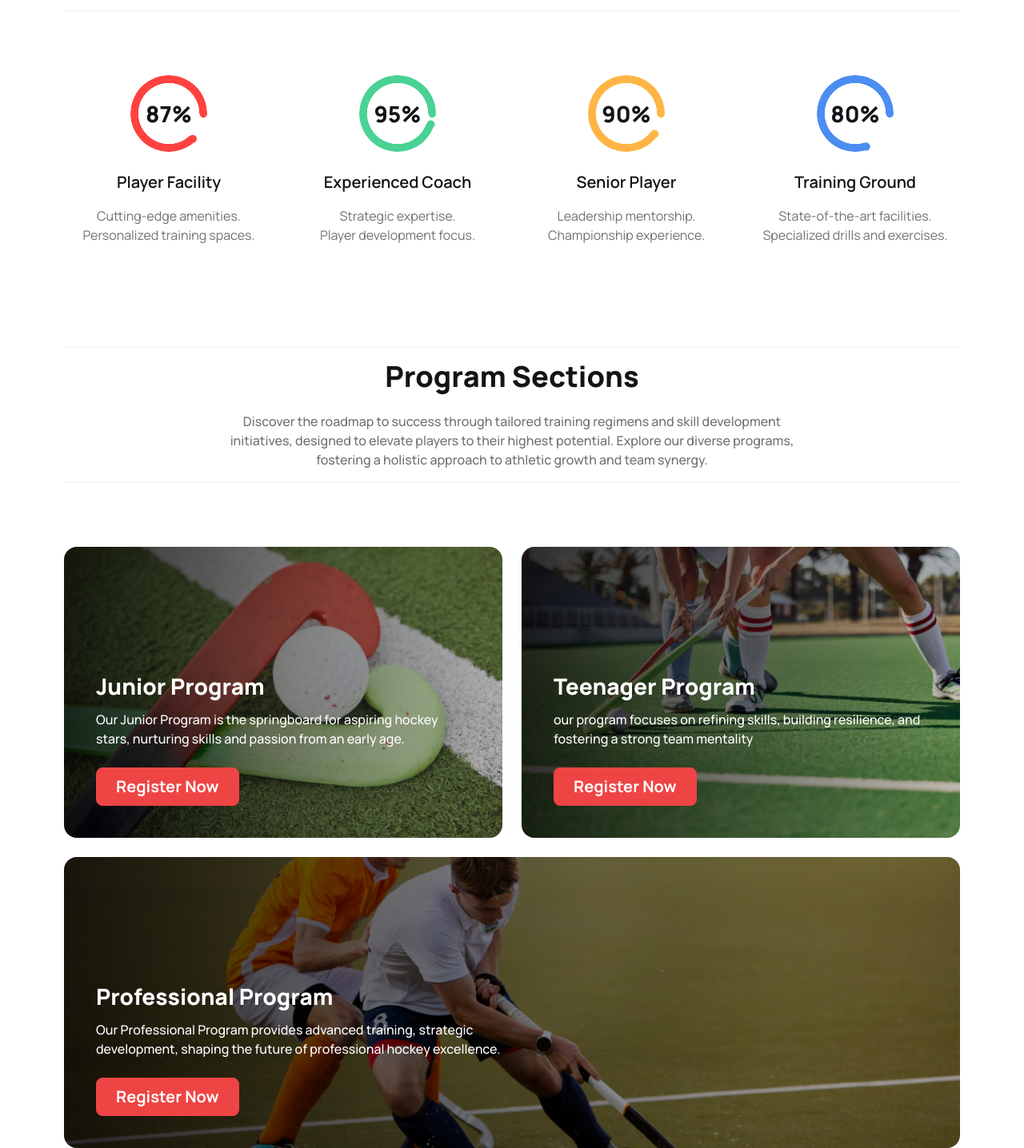
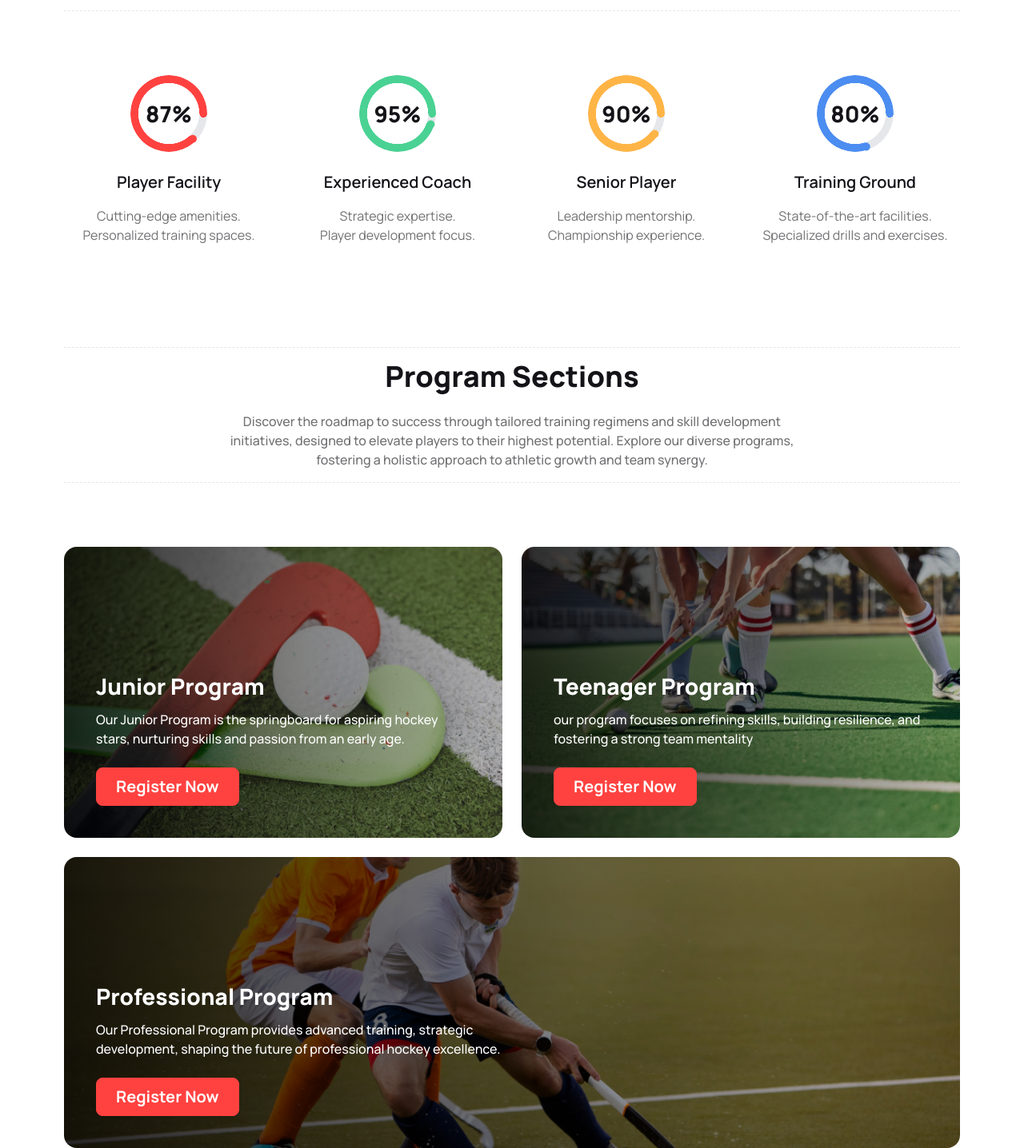
Before and after one commit to imashraf21/sports-demo, a plain HTML site: page index.html in a window 1280 px wide. Shown: the part 1050-2486 px from the top of the page at 80% size. Drawn offline with nearby package versions, Linux system fonts and the light colour scheme.

Commit message:
Fixed Radial Progress

```diff
--- a/index.html
+++ b/index.html
@@ -171,12 +171,14 @@
                         hockey.</p>
                 </div>
             </div>
-            <!-- Percentage -->
+            <!-- Progress -->
             <div class="mt-6 lg:mt-20 grid grid-cols-1 lg:grid-cols-4 gap-6">
                 <div class="text-center">
-                    <div class="radial-progress text-cs-primary rotate-90 scale-x-[-1]"
+                    <div class="radial-progress text-gray-200" style="--value:100; --size: 6rem;" role="progressbar">
+                        <div class="radial-progress z-20 text-cs-primary rotate-90 scale-x-[-1]"
                             style="--value:87; --size: 6rem;" role="progressbar">
                             <div class="text-cs-dark text-[1.75rem] font-extrabold rotate-90 scale-x-[-1]">87%</div>
+                        </div>
                     </div>
                     <div class="mt-6">
                         <h2 class="text-cs-dark font-semibold text-xl">Player Facility</h2>
@@ -185,9 +187,11 @@
                     </div>
                 </div>
                 <div class="text-center">
-                    <div class="radial-progress text-[#49D293FF] rotate-90 scale-x-[-1]"
+                    <div class="radial-progress text-gray-200" style="--value:100; --size: 6rem;" role="progressbar">
+                        <div class="radial-progress z-20 text-[#49D293FF] rotate-90 scale-x-[-1]"
                             style="--value:95; --size: 6rem;" role="progressbar">
                             <div class="text-cs-dark text-[1.75rem] font-extrabold rotate-90 scale-x-[-1]">95%</div>
+                        </div>
                     </div>
                     <div class="mt-6">
                         <h2 class="text-cs-dark font-semibold text-xl">Experienced Coach</h2>
@@ -196,9 +200,11 @@
                     </div>
                 </div>
                 <div class="text-center">
-                    <div class="radial-progress text-[#FFB546FF] rotate-90 scale-x-[-1]"
+                    <div class="radial-progress text-gray-200" style="--value:100; --size: 6rem;" role="progressbar">
+                        <div class="radial-progress z-20 text-[#FFB546FF] rotate-90 scale-x-[-1]"
                             style="--value:90; --size: 6rem;" role="progressbar">
                             <div class="text-cs-dark text-[1.75rem] font-extrabold rotate-90 scale-x-[-1]">90%</div>
+                        </div>
                     </div>
                     <div class="mt-6">
                         <h2 class="text-cs-dark font-semibold text-xl">Senior Player</h2>
@@ -207,9 +213,11 @@
                     </div>
                 </div>
                 <div class="text-center">
-                    <div class="radial-progress text-[#4C8DF1FF] rotate-90 scale-x-[-1]"
+                    <div class="radial-progress text-gray-200" style="--value:100; --size: 6rem;" role="progressbar">
+                        <div class="radial-progress z-20 text-[#4C8DF1FF] rotate-90 scale-x-[-1]"
                             style="--value:80; --size: 6rem;" role="progressbar">
                             <div class="text-cs-dark text-[1.75rem] font-extrabold rotate-90 scale-x-[-1]">80%</div>
+                        </div>
                     </div>
                     <div class="mt-6">
                         <h2 class="text-cs-dark font-semibold text-xl">Training Ground</h2>
@@ -242,7 +250,7 @@
                         <p class="text-sm lg:text-base font-medium mb-5 lg:mb-6">Our Junior Program is the springboard
                             for aspiring hockey stars, nurturing skills and passion from an early age.</p>
                         <button
-                            class="btn bg-red-500 border border-solid border-red-500 text-white text-xl font-bold px-6 py-2">Register
+                            class="btn bg-cs-primary border border-solid border-cs-primary text-white text-xl font-bold px-6 py-2">Register
                             Now</button>
                     </div>
                 </div>
@@ -254,7 +262,7 @@
                         <p class="text-sm lg:text-base font-medium mb-5 lg:mb-6">our program focuses on refining skills,
                             building resilience, and fostering a strong team mentality</p>
                         <button
-                            class="btn bg-red-500 border border-solid border-red-500 text-white text-xl font-bold px-6 py-2">Register
+                            class="btn bg-cs-primary border border-solid border-cs-primary text-white text-xl font-bold px-6 py-2">Register
                             Now</button>
                     </div>
                 </div>
@@ -267,7 +275,7 @@
                             provides advanced training, strategic development, shaping the future of professional hockey
                             excellence.</p>
                         <button
-                            class="btn bg-red-500 border border-solid border-red-500 text-white text-xl font-bold px-6 py-2">Register
+                            class="btn bg-cs-primary border border-solid border-cs-primary text-white text-xl font-bold px-6 py-2">Register
                             Now</button>
                     </div>
                 </div>
@@ -466,7 +474,8 @@
                                 Our Equipment
                             </div>
                             <div class="collapse-content">
-                                <p class="text-cs-black-60 text-base font-normal">We offer top-notch equipment to ensure our players have access to the highest quality gear.</p>
+                                <p class="text-cs-black-60 text-base font-normal">We offer top-notch equipment to ensure
+                                    our players have access to the highest quality gear.</p>
                             </div>
                             <div class=" border border-l-0 border-r-0 border-solid border-[#1313181A]"></div>
                         </div>
@@ -476,7 +485,8 @@
                                 Hockey Training
                             </div>
                             <div class="collapse-content">
-                                <p class="text-cs-black-60 text-base font-normal">We ensure every player receives the strategic guidance needed to reach their full potential.</p>
+                                <p class="text-cs-black-60 text-base font-normal">We ensure every player receives the
+                                    strategic guidance needed to reach their full potential.</p>
                             </div>
                             <div class=" border border-l-0 border-r-0 border-solid border-[#1313181A]"></div>
                         </div>
@@ -486,7 +496,9 @@
                                 Private Lessons
                             </div>
                             <div class="collapse-content">
-                                <p class="text-cs-black-60 text-base font-normal">Experience personalized coaching excellence with our private lessons, tailored to amplify individual skills and foster optimal player development.</p>
+                                <p class="text-cs-black-60 text-base font-normal">Experience personalized coaching
+                                    excellence with our private lessons, tailored to amplify individual skills and
+                                    foster optimal player development.</p>
                             </div>
                             <div class=" border border-l-0 border-r-0 border-solid border-[#1313181A]"></div>
                         </div>
@@ -496,7 +508,9 @@
                                 Ski Touring
                             </div>
                             <div class="collapse-content">
-                                <p class="text-cs-black-60 text-base font-normal">Among the array of activities, our team embraces exhilarating excursions such as ski touring, uniting the thrill of adventure with the beauty of winter landscapes.</p>
+                                <p class="text-cs-black-60 text-base font-normal">Among the array of activities, our
+                                    team embraces exhilarating excursions such as ski touring, uniting the thrill of
+                                    adventure with the beauty of winter landscapes.</p>
                             </div>
                             <div class=" border border-l-0 border-r-0 border-solid border-[#1313181A]"></div>
                         </div>
@@ -506,7 +520,9 @@
                                 Booking
                             </div>
                             <div class="collapse-content">
-                                <p class="text-cs-black-60 text-base font-normal">Secure your spot for the ski tour with confidence, as bookings are refundable, ensuring flexibility and peace of mind for your winter adventure plans.</p>
+                                <p class="text-cs-black-60 text-base font-normal">Secure your spot for the ski tour with
+                                    confidence, as bookings are refundable, ensuring flexibility and peace of mind for
+                                    your winter adventure plans.</p>
                             </div>
                             <div class=" border border-l-0 border-r-0 border-solid border-[#1313181A]"></div>
                         </div>
@@ -516,7 +532,9 @@
                                 Pricings
                             </div>
                             <div class="collapse-content">
-                                <p class="text-cs-black-60 text-base font-normal">We offer a variety of pricing options to ensure an inclusive range, catering to the diverse preferences and needs of every member in our community.</p>
+                                <p class="text-cs-black-60 text-base font-normal">We offer a variety of pricing options
+                                    to ensure an inclusive range, catering to the diverse preferences and needs of every
+                                    member in our community.</p>
                             </div>
                         </div>
                     </div>
@@ -589,7 +607,7 @@
                             class="mt-4 w-full textarea textarea-bordered bg-[#13131808] border-none text-base text-[#1313184D] font-normal"
                             placeholder="Enter Your Message" rows="10"></textarea>
                         <button
-                            class="mt-6 lg:mt-8 btn w-full bg-red-500 border border-solid border-red-500 text-white text-xl font-bold p-2 text-center">Send
+                            class="mt-6 lg:mt-8 btn w-full bg-cs-primary border border-solid border-cs-primary text-white text-xl font-bold p-2 text-center">Send
                             Message</button>
                     </div>
                 </div>
```
Lines whose indentation alone changed are shown as unchanged.
